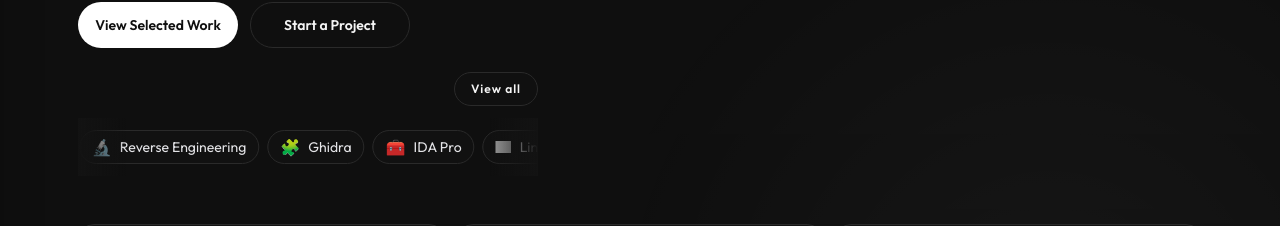
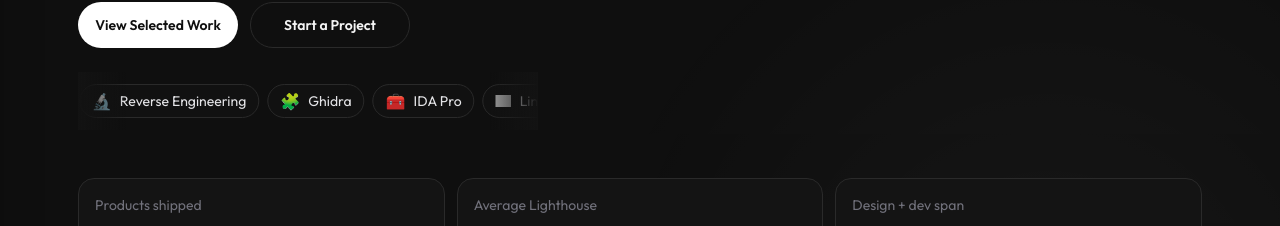
Before and after one commit to HLab-Haeyul/HLab-Web, a Vue app: page /en in a window 1280 px wide. Shown: the part 526-752 px from the top of the page. Built offline with nearby package versions, Linux system fonts and the light colour scheme; grey boxes are pictures that could not be loaded; the HTML template or start-up script is replaced by a standard one.

Commit message:
feat(#3) : 기술 스택 더보기 버튼 제거

```diff
--- a/src/views/PortfolioView.vue
+++ b/src/views/PortfolioView.vue
@@ -13,7 +13,6 @@ const copy = computed(() => portfolioCopyByLocale[locale.value])
 const profileShowcase = computed(() => profileShowcaseByLocale[locale.value])
 const stackTicker = computed(() => stackTickerByLocale[locale.value])
 const workThumbnails = computed(() => workThumbnailsByLocale[locale.value])
-const stackDetailPath = computed(() => (locale.value === 'en' ? '/en/stack' : '/ko/stack'))
 const tickerLoopItems = computed(() => [...stackTicker.value.items, ...stackTicker.value.items])
 const profilePhotoSrc = computed(() => profileShowcase.value.photoSrc)
 const metricDisplayValues = ref<string[]>([])
@@ -242,16 +241,7 @@ watch(
               </a>
             </div>
             <div :class="isAppLayout ? 'mt-5' : 'mt-6 w-full max-w-[460px]'">
-              <div class="flex justify-end">
-                <RouterLink
-                  :to="stackDetailPath"
-                  class="inline-flex items-center justify-center rounded-full border border-[#2a2a2a] bg-[#101010] px-4 py-2 text-xs font-semibold tracking-[0.08em] text-zinc-200 transition hover:border-[#3a3a3a] hover:text-white"
-                >
-                  {{ stackTicker.viewAllCta }}
-                </RouterLink>
-              </div>
-
-              <div class="relative mt-3 overflow-hidden">
+              <div class="relative overflow-hidden">
                 <div class="pointer-events-none absolute inset-y-0 left-0 z-10 w-12 bg-gradient-to-r from-[#131313] to-transparent"></div>
                 <div class="pointer-events-none absolute inset-y-0 right-0 z-10 w-12 bg-gradient-to-l from-[#131313] to-transparent"></div>
 
```
